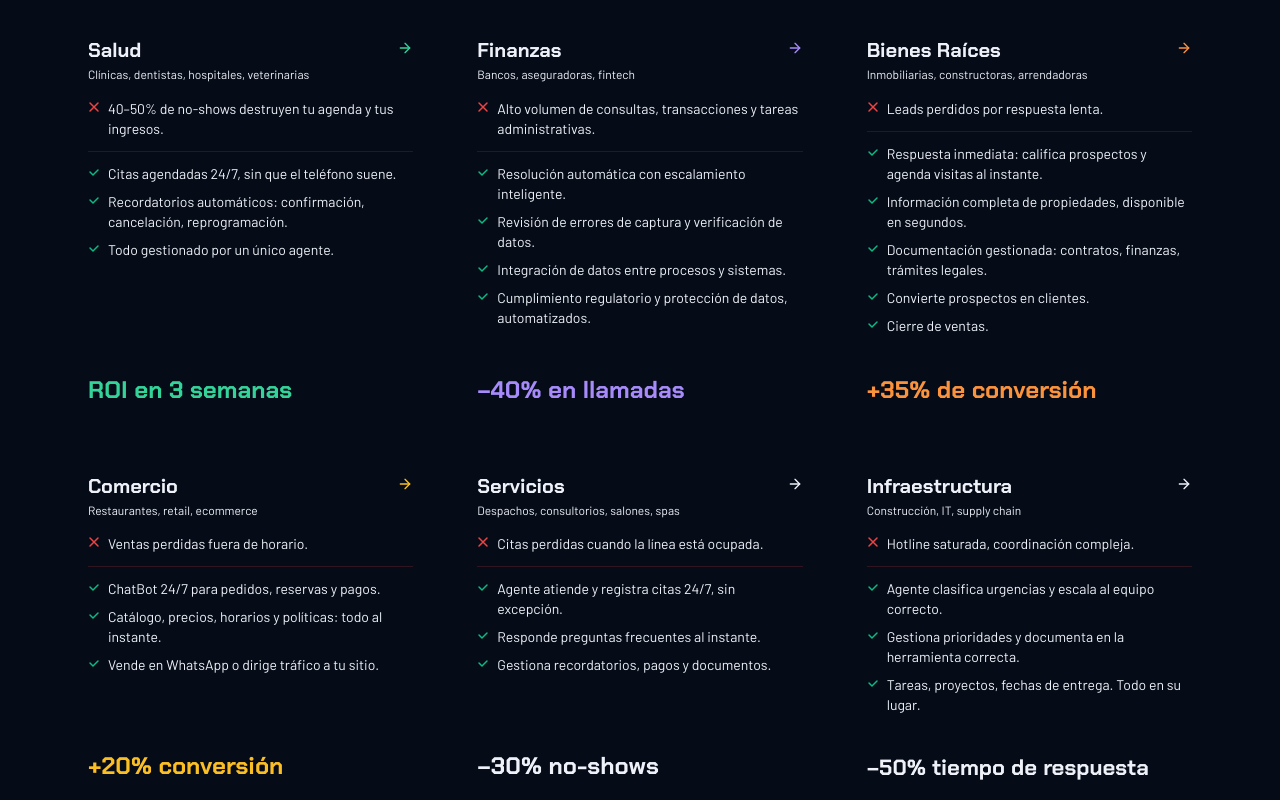
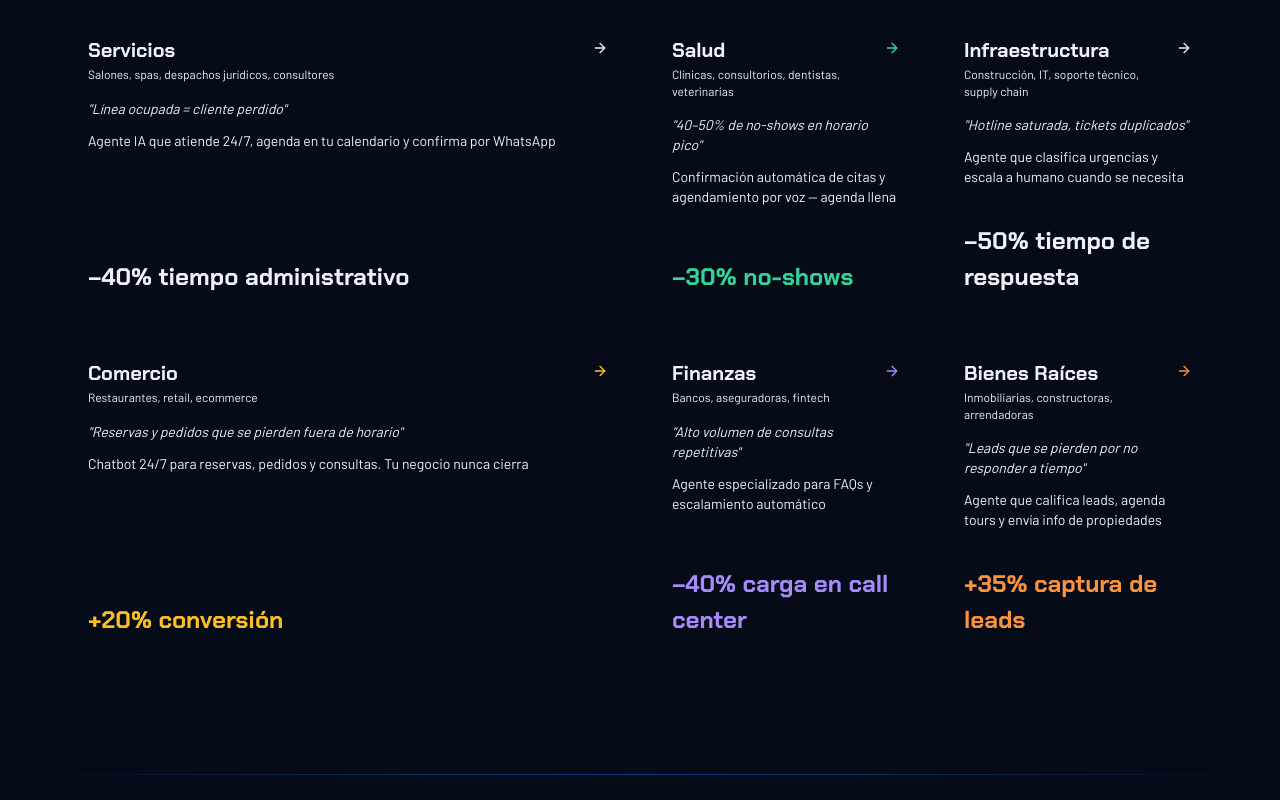
Before and after one commit to marcotmg/masdigitalmx-web, a Next.js app: page / in a window 1280 px wide. Shown: the part 3280-4080 px from the top of the page. Built offline with nearby package versions, Linux system fonts and the light colour scheme.

Commit message:
feat: ajustar SectoresSection — bento grid 4 cols y copy definitivo

```diff
--- a/components/sections/SectoresSection.tsx
+++ b/components/sections/SectoresSection.tsx
@@ -1,18 +1,6 @@
 import Link from "next/link";
 import { ArrowRight } from "lucide-react";
 import { sectores } from "@/lib/sectores";
-
-const XIcon = () => (
-  <svg className="mt-0.5 shrink-0" width="12" height="12" viewBox="0 0 12 12" fill="none" aria-hidden="true">
-    <path d="M2 2l8 8M10 2l-8 8" stroke="#EF4444" strokeWidth="1.5" strokeLinecap="round" />
-  </svg>
-);
-
-const CheckIcon = () => (
-  <svg className="mt-0.5 shrink-0" width="12" height="12" viewBox="0 0 12 12" fill="none" aria-hidden="true">
-    <path d="M2 6l3 3 5-5" stroke="#10B981" strokeWidth="1.5" strokeLinecap="round" strokeLinejoin="round" />
-  </svg>
-);
 
 export default function SectoresSection() {
   return (
@@ -42,18 +30,23 @@ export default function SectoresSection() {
           >
             Diseñado para tu sector
           </h2>
-          <p className="text-lg whitespace-nowrap" style={{ color: "var(--color-text-muted)" }}>
+          <p className="text-lg" style={{ color: "var(--color-text-muted)" }}>
             No vendemos tecnología genérica. Cada sector tiene su problema — y su solución.
           </p>
         </div>
 
-        {/* Grid 3 columnas iguales desktop, 2 tablet, 1 móvil */}
-        <div className="grid grid-cols-1 sm:grid-cols-2 lg:grid-cols-3 gap-4">
-          {sectores.map(({ slug, nombre, subVerticals, problema, solucion, bullets, metrica, color }) => (
+        {/*
+          Bento grid: 4 cols desktop, 2 tablet, 1 mobile.
+          Layout (2 filas × 4 columnas llenas):
+          Fila 1: Servicios(2) | Salud(1) | Infraestructura(1)
+          Fila 2: Comercio(2)  | Finanzas(1) | Bienes Raíces(1)
+        */}
+        <div className="grid grid-cols-1 sm:grid-cols-2 lg:grid-cols-4 gap-4">
+          {sectores.map(({ slug, nombre, subVerticals, problema, solucion, metrica, color, wide }) => (
             <Link
               key={slug}
               href={`/sector/${slug}`}
-              className="group rounded-2xl p-6 flex flex-col gap-0 transition-all duration-200 hover:-translate-y-1 cursor-pointer"
+              className={`group rounded-2xl p-6 flex flex-col transition-all duration-200 hover:-translate-y-1 cursor-pointer${wide ? " sm:col-span-2" : ""}`}
               style={{
                 background: "var(--color-surface)",
                 border: "1px solid var(--color-border)",
@@ -80,55 +73,24 @@ export default function SectoresSection() {
                 />
               </div>
 
-              {/* Bullets */}
-              <div className="flex-1 flex flex-col">
-                {bullets ? (
-                  <>
-                    {/* Primer bullet — problema, ancho completo siempre */}
-                    <div className="flex items-start gap-2 text-sm mb-3">
-                      <XIcon />
-                      <span style={{ color: "var(--color-text-muted)" }}>{bullets[0]}</span>
-                    </div>
+              {/* Problema */}
+              <p className="text-sm italic mb-3" style={{ color: "var(--color-text-muted)" }}>
+                "{problema}"
+              </p>
 
-                    {/* Separador problema / soluciones */}
-                    <div
-                      aria-hidden="true"
-                      className="mb-3"
-                      style={{ height: "1px", background: "rgba(239,68,68,0.18)" }}
-                    />
+              {/* Solución */}
+              <p className="text-sm flex-1" style={{ color: "var(--color-text-base)" }}>
+                {solucion}
+              </p>
 
-                    {/* Bullets solución */}
-                    <div className="space-y-2 text-sm">
-                      {bullets.slice(1).map((b) => (
-                        <div key={b} className="flex items-start gap-2">
-                          <CheckIcon />
-                          <span style={{ color: "var(--color-text-muted)" }}>{b}</span>
-                        </div>
-                      ))}
-                    </div>
-                  </>
-                ) : (
-                  <div className="space-y-2 text-sm">
-                    <div className="flex items-start gap-2">
-                      <XIcon />
-                      <span style={{ color: "var(--color-text-muted)" }}>{problema}</span>
-                    </div>
-                    <div className="flex items-start gap-2">
-                      <CheckIcon />
-                      <span style={{ color: "var(--color-text-muted)" }}>{solucion}</span>
-                    </div>
-                  </div>
-                )}
-              </div>
-
-              {/* Métrica — separada con border-top del color del sector */}
+              {/* Métrica */}
               <div
                 className="mt-5 pt-4"
                 style={{ borderTop: "1px solid var(--color-border)" }}
               >
                 <p
                   className="font-heading font-bold"
-                  style={{ fontSize: slug === "infraestructura" ? "clamp(1.2rem, 1.9vw, 1.375rem)" : "clamp(1.3rem, 2.0vw, 1.5rem)", color }}
+                  style={{ fontSize: "clamp(1.25rem, 2vw, 1.5rem)", color }}
                 >
                   {metrica}
                 </p>
--- a/lib/sectores.ts
+++ b/lib/sectores.ts
@@ -14,18 +14,31 @@ export type Sector = {
 
 export const sectores: Sector[] = [
   {
+    slug: "servicios",
+    nombre: "Servicios",
+    subVerticals: "Salones, spas, despachos jurídicos, consultores",
+    problema: "Línea ocupada = cliente perdido",
+    solucion: "Agente IA que atiende 24/7, agenda en tu calendario y confirma por WhatsApp",
+    metrica: "−40% tiempo administrativo",
+    color: "var(--color-primary-light)",
+    wide: true,
+    descripcion:
+      "Para negocios de servicios, cada llamada perdida es un cliente que fue con la competencia. Nuestro agente de voz atiende, agenda y confirma citas automáticamente — sin importar la hora.",
+    beneficios: [
+      "Agenda de citas automatizada con Cal.com",
+      "Confirmaciones y recordatorios por WhatsApp",
+      "Atención 24/7 sin costo adicional de personal",
+      "Reducción de no-shows con recordatorios automáticos",
+      "Reportes de llamadas y métricas de conversión",
+    ],
+  },
+  {
     slug: "salud",
     nombre: "Salud",
-    subVerticals: "Clínicas, dentistas, hospitales, veterinarias",
-    problema: "40–50% no-shows en horario pico",
-    solucion: "Confirmación automática la noche anterior",
-    bullets: [
-      "40–50% de no-shows destruyen tu agenda y tus ingresos.",
-      "Citas agendadas 24/7, sin que el teléfono suene.",
-      "Recordatorios automáticos: confirmación, cancelación, reprogramación.",
-      "Todo gestionado por un único agente.",
-    ],
-    metrica: "ROI en 3 semanas",
+    subVerticals: "Clínicas, consultorios, dentistas, veterinarias",
+    problema: "40–50% de no-shows en horario pico",
+    solucion: "Confirmación automática de citas y agendamiento por voz — agenda llena",
+    metrica: "−30% no-shows",
     color: "#34D399",
     wide: false,
     descripcion:
@@ -39,21 +52,52 @@ export const sectores: Sector[] = [
     ],
   },
   {
+    slug: "infraestructura",
+    nombre: "Infraestructura",
+    subVerticals: "Construcción, IT, soporte técnico, supply chain",
+    problema: "Hotline saturada, tickets duplicados",
+    solucion: "Agente que clasifica urgencias y escala a humano cuando se necesita",
+    metrica: "−50% tiempo de respuesta",
+    color: "var(--color-primary)",
+    wide: false,
+    descripcion:
+      "En infraestructura, los tiempos de respuesta son críticos. Nuestro agente clasifica incidencias por prioridad, notifica al equipo correcto y hace seguimiento hasta la resolución.",
+    beneficios: [
+      "Clasificación automática de incidencias por prioridad",
+      "Escalamiento inmediato a técnicos y supervisores",
+      "Seguimiento de tickets hasta cierre",
+      "Notificaciones de estado en tiempo real",
+      "Reportes de tiempos de resolución y SLA",
+    ],
+  },
+  {
+    slug: "comercio",
+    nombre: "Comercio",
+    subVerticals: "Restaurantes, retail, ecommerce",
+    problema: "Reservas y pedidos que se pierden fuera de horario",
+    solucion: "Chatbot 24/7 para reservas, pedidos y consultas. Tu negocio nunca cierra",
+    metrica: "+20% conversión",
+    color: "#FBBF24",
+    wide: true,
+    descripcion:
+      "El comercio no duerme — tus clientes compran, reservan y preguntan a cualquier hora. Con +Digital tu negocio responde en segundos, toma pedidos y convierte leads sin intervención humana.",
+    beneficios: [
+      "Toma de pedidos y reservas automatizada vía WhatsApp",
+      "Catálogo interactivo con respuestas instantáneas",
+      "Seguimiento de pedidos y notificaciones de entrega",
+      "Integración con plataformas de e-commerce",
+      "Reportes de ventas y métricas de conversación",
+    ],
+  },
+  {
     slug: "finanzas",
     nombre: "Finanzas",
     subVerticals: "Bancos, aseguradoras, fintech",
-    problema: "Alto volumen de consultas, transacciones y tareas administrativas",
-    solucion: "Agente para FAQs con escalamiento automático",
-    bullets: [
-      "Alto volumen de consultas, transacciones y tareas administrativas.",
-      "Resolución automática con escalamiento inteligente.",
-      "Revisión de errores de captura y verificación de datos.",
-      "Integración de datos entre procesos y sistemas.",
-      "Cumplimiento regulatorio y protección de datos, automatizados.",
-    ],
-    metrica: "−40% en llamadas",
+    problema: "Alto volumen de consultas repetitivas",
+    solucion: "Agente especializado para FAQs y escalamiento automático",
+    metrica: "−40% carga en call center",
     color: "#A78BFA",
-    wide: true,
+    wide: false,
     descripcion:
       "Los clientes de servicios financieros exigen respuestas rápidas y precisas. Nuestro agente responde FAQs, califica prospectos y escala casos complejos al equipo humano correcto.",
     beneficios: [
@@ -68,19 +112,11 @@ export const sectores: Sector[] = [
     slug: "bienes-raices",
     nombre: "Bienes Raíces",
     subVerticals: "Inmobiliarias, constructoras, arrendadoras",
-    problema: "Leads perdidos por respuesta lenta",
-    solucion: "Agente califica leads y agenda tours de inmediato",
-    bullets: [
-      "Leads perdidos por respuesta lenta.",
-      "Respuesta inmediata: califica prospectos y agenda visitas al instante.",
-      "Información completa de propiedades, disponible en segundos.",
-      "Documentación gestionada: contratos, finanzas, trámites legales.",
-      "Convierte prospectos en clientes.",
-      "Cierre de ventas.",
-    ],
-    metrica: "+35% de conversión",
+    problema: "Leads que se pierden por no responder a tiempo",
+    solucion: "Agente que califica leads, agenda tours y envía info de propiedades",
+    metrica: "+35% captura de leads",
     color: "#FB923C",
-    wide: true,
+    wide: false,
     descripcion:
       "En bienes raíces, el primer agente que responde gana. Con +Digital tu negocio responde en segundos, califica el interés del prospecto y agenda una visita antes de que llame a la competencia.",
     beneficios: [
@@ -91,81 +127,6 @@ export const sectores: Sector[] = [
       "CRM integrado con historial de conversaciones",
     ],
   },
-  {
-    slug: "comercio",
-    nombre: "Comercio",
-    subVerticals: "Restaurantes, retail, ecommerce",
-    problema: "Ventas perdidas fuera de horario",
-    solucion: "ChatBot 24/7 para pedidos y reservas",
-    bullets: [
-      "Ventas perdidas fuera de horario.",
-      "ChatBot 24/7 para pedidos, reservas y pagos.",
-      "Catálogo, precios, horarios y políticas: todo al instante.",
-      "Vende en WhatsApp o dirige tráfico a tu sitio.",
-    ],
-    metrica: "+20% conversión",
-    color: "#FBBF24",
-    wide: false,
-    descripcion:
-      "El comercio no duerme — tus clientes compran, reservan y preguntan a cualquier hora. Con +Digital tu negocio responde en segundos, toma pedidos y convierte leads sin intervención humana.",
-    beneficios: [
-      "Toma de pedidos y reservas automatizada vía WhatsApp",
-      "Catálogo interactivo con respuestas instantáneas",
-      "Seguimiento de pedidos y notificaciones de entrega",
-      "Integración con plataformas de e-commerce",
-      "Reportes de ventas y métricas de conversación",
-    ],
-  },
-  {
-    slug: "servicios",
-    nombre: "Servicios",
-    subVerticals: "Despachos, consultorios, salones, spas",
-    problema: "Citas perdidas cuando la línea está ocupada",
-    solucion: "Agente atiende y registra citas 24/7, sin perder una llamada",
-    bullets: [
-      "Citas perdidas cuando la línea está ocupada.",
-      "Agente atiende y registra citas 24/7, sin excepción.",
-      "Responde preguntas frecuentes al instante.",
-      "Gestiona recordatorios, pagos y documentos.",
-    ],
-    metrica: "−30% no-shows",
-    color: "var(--color-primary-light)",
-    wide: false,
-    descripcion:
-      "Para negocios de servicios, cada llamada perdida es un cliente que fue con la competencia. Nuestro agente de voz atiende, agenda y confirma citas automáticamente — sin importar la hora.",
-    beneficios: [
-      "Agenda de citas automatizada con Cal.com",
-      "Confirmaciones y recordatorios por WhatsApp",
-      "Atención 24/7 sin costo adicional de personal",
-      "Reducción de no-shows con recordatorios automáticos",
-      "Reportes de llamadas y métricas de conversión",
-    ],
-  },
-  {
-    slug: "infraestructura",
-    nombre: "Infraestructura",
-    subVerticals: "Construcción, IT, supply chain",
-    problema: "Hotline saturada, coordinación compleja",
-    solucion: "Agente clasifica urgencias y escala al equipo correcto",
-    bullets: [
-      "Hotline saturada, coordinación compleja.",
-      "Agente clasifica urgencias y escala al equipo correcto.",
-      "Gestiona prioridades y documenta en la herramienta correcta.",
-      "Tareas, proyectos, fechas de entrega. Todo en su lugar.",
-    ],
-    metrica: "−50% tiempo de respuesta",
-    color: "var(--color-primary)",
-    wide: false,
-    descripcion:
-      "En infraestructura, los tiempos de respuesta son críticos. Nuestro agente clasifica incidencias por prioridad, notifica al equipo correcto y hace seguimiento hasta la resolución.",
-    beneficios: [
-      "Clasificación automática de incidencias por prioridad",
-      "Escalamiento inmediato a técnicos y supervisores",
-      "Seguimiento de tickets hasta cierre",
-      "Notificaciones de estado en tiempo real",
-      "Reportes de tiempos de resolución y SLA",
-    ],
-  },
 ];
 
 export function getSector(slug: string): Sector | undefined {
```
